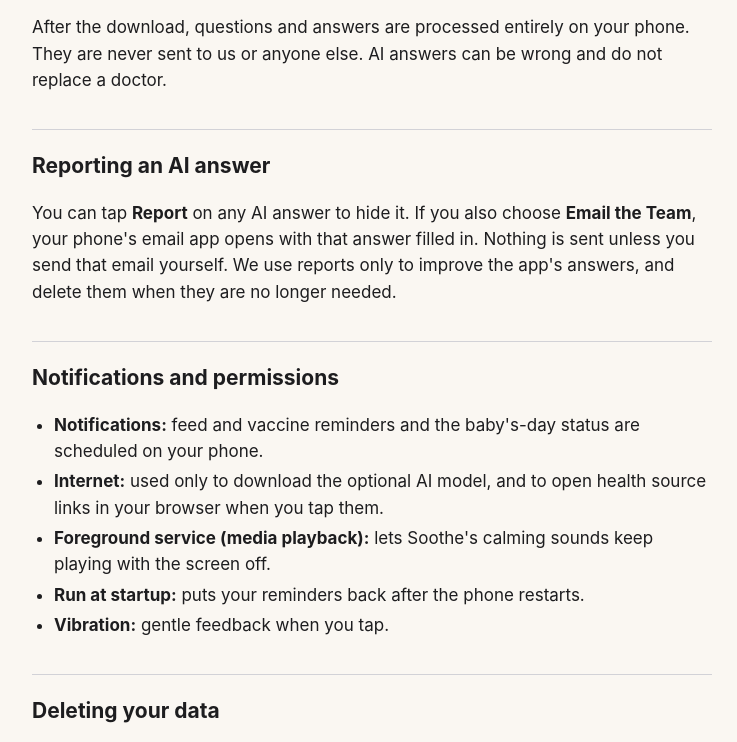
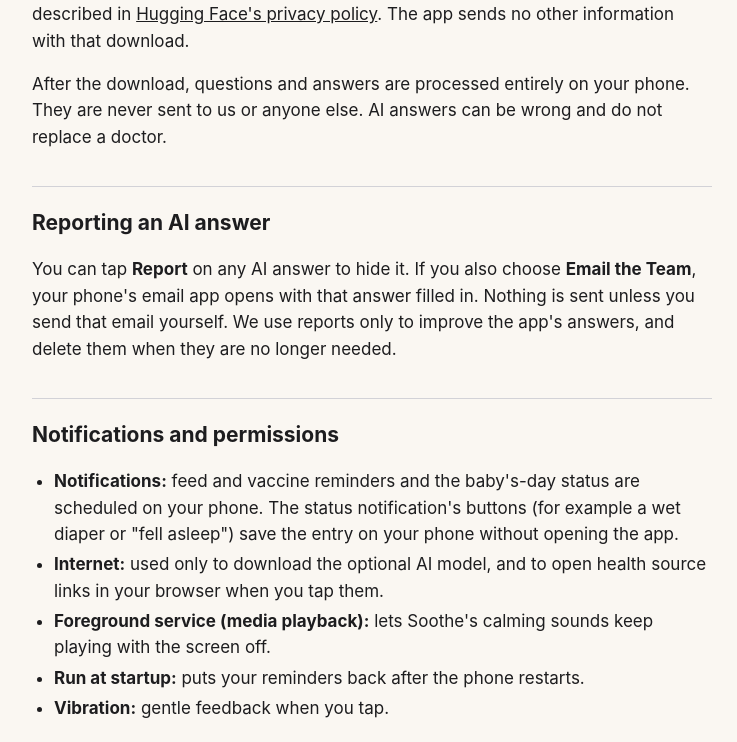
Before and after one commit to 202301976/tracking-with-lev, a plain HTML site: page privacy.html in a window 1280 px wide. Shown: the part 1281-2023 px from the top of the page, without its empty margins (268-1005 px from the left). Drawn offline with Linux system fonts and the light colour scheme.

Commit message:
Privacy policy: health log and notification buttons
Co-Authored-By: Claude Opus 5.5 <noreply@anthropic.com>

```diff
--- a/privacy.html
+++ b/privacy.html
@@ -29,6 +29,7 @@
 <ul>
   <li>Baby profiles: name, birth date and sex</li>
   <li>Feeds, sleep and diaper logs, growth measurements, vaccines, milestones and notes</li>
+  <li>A health log: whether the baby is sick, temperatures, symptoms, medicines given and doctor visits</li>
   <li>Care information you choose to add, such as your doctor's and an emergency contact's phone numbers, allergies and medicines</li>
   <li>Your settings, such as sounds, reminders and text size</li>
 </ul>
@@ -49,7 +50,7 @@
 
 <h2>Notifications and permissions</h2>
 <ul>
-  <li><b>Notifications:</b> feed and vaccine reminders and the baby's-day status are scheduled on your phone.</li>
+  <li><b>Notifications:</b> feed and vaccine reminders and the baby's-day status are scheduled on your phone. The status notification's buttons (for example a wet diaper or "fell asleep") save the entry on your phone without opening the app.</li>
   <li><b>Internet:</b> used only to download the optional AI model, and to open health source links in your browser when you tap them.</li>
   <li><b>Foreground service (media playback):</b> lets Soothe's calming sounds keep playing with the screen off.</li>
   <li><b>Run at startup:</b> puts your reminders back after the phone restarts.</li>
```
